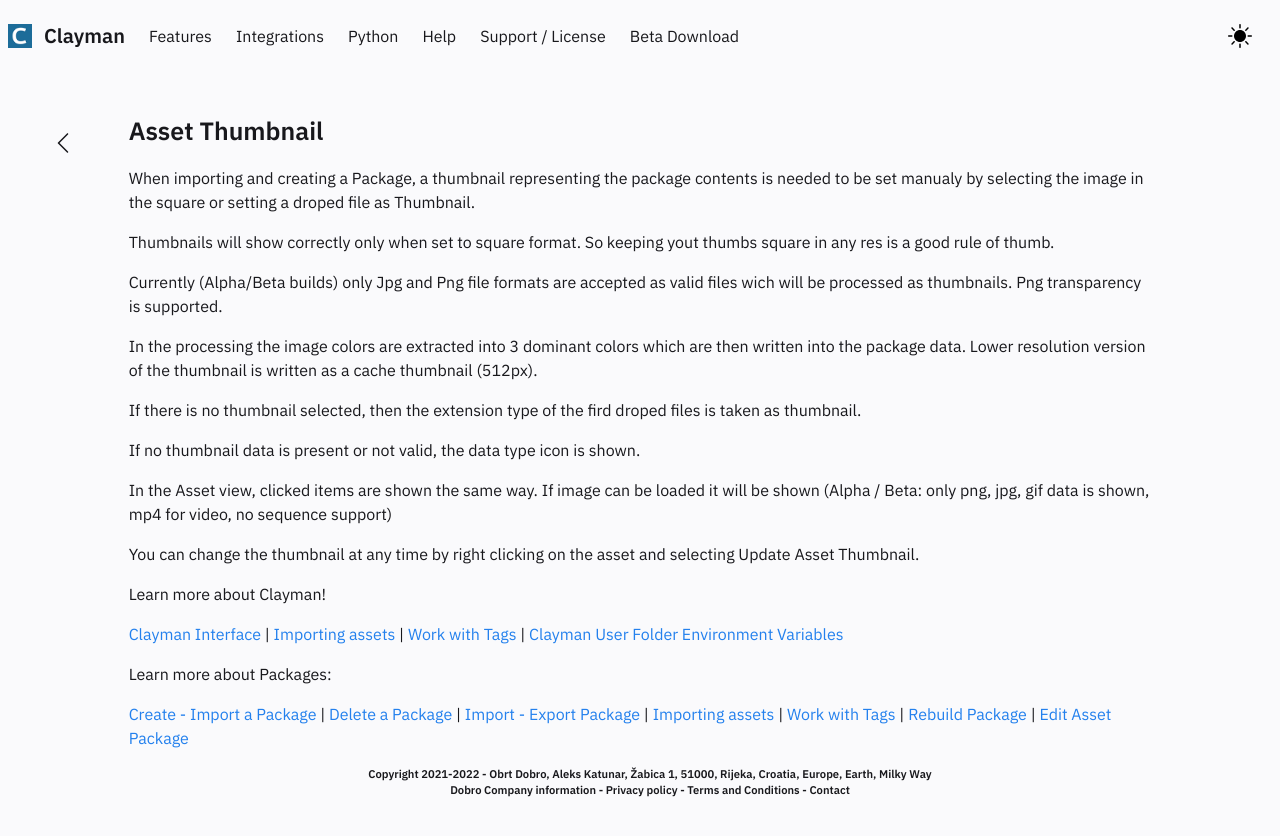
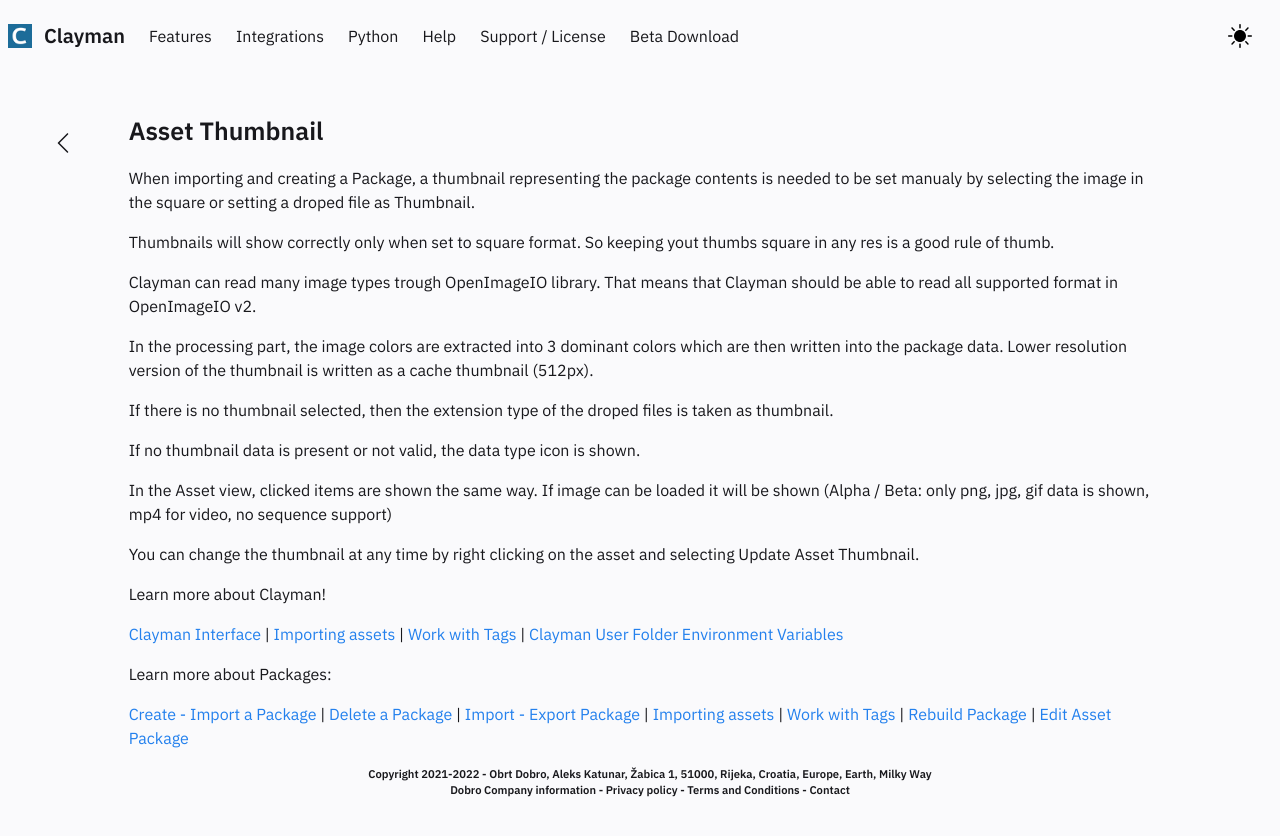
Before and after one commit to ddesmond/ClaymanWeb, a Jekyll site: the page built from _notes/Public/Asset Thumbnail.md, in a window 1280 px wide. Shown: the top 836 px of the page. Built offline with Jekyll 4.4.1, drawn with Linux system fonts in a browser that asks for light colours.

Commit message:
Update Asset Thumbnail.md

```diff
--- a/_notes/Public/Asset Thumbnail.md
+++ b/_notes/Public/Asset Thumbnail.md
@@ -9,11 +9,12 @@
 
 Thumbnails will show correctly only when set to square format. So keeping yout thumbs square in any res is a good rule of thumb.
 
-Currently (Alpha/Beta builds) only Jpg and Png file formats are accepted as valid files wich will be processed as thumbnails. Png transparency is supported.
+Clayman can read many image types trough OpenImageIO library.
+That means that Clayman should be able to read all supported format in OpenImageIO v2.
 
-In the processing the image colors are extracted into 3 dominant colors which are then written into the package data. Lower resolution version of the thumbnail is written as a cache thumbnail (512px).
+In the processing part, the image colors are extracted into 3 dominant colors which are then written into the package data. Lower resolution version of the thumbnail is written as a cache thumbnail (512px).
 
-If there is no thumbnail selected, then the extension type of the fird droped files is taken as thumbnail.
+If there is no thumbnail selected, then the extension type of the droped files is taken as thumbnail.
 
 If no thumbnail data is present or not valid, the data type icon is shown.
 
```
